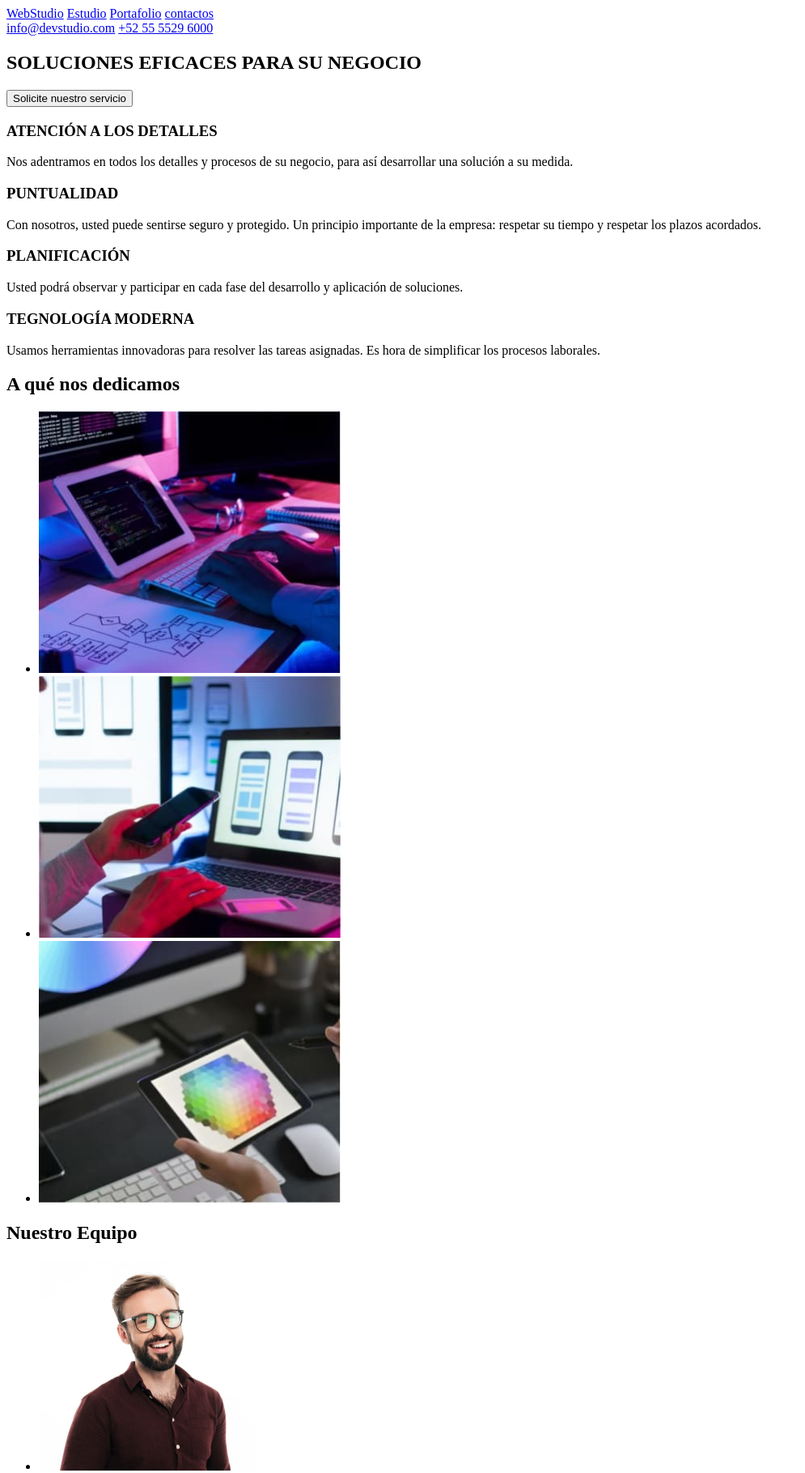
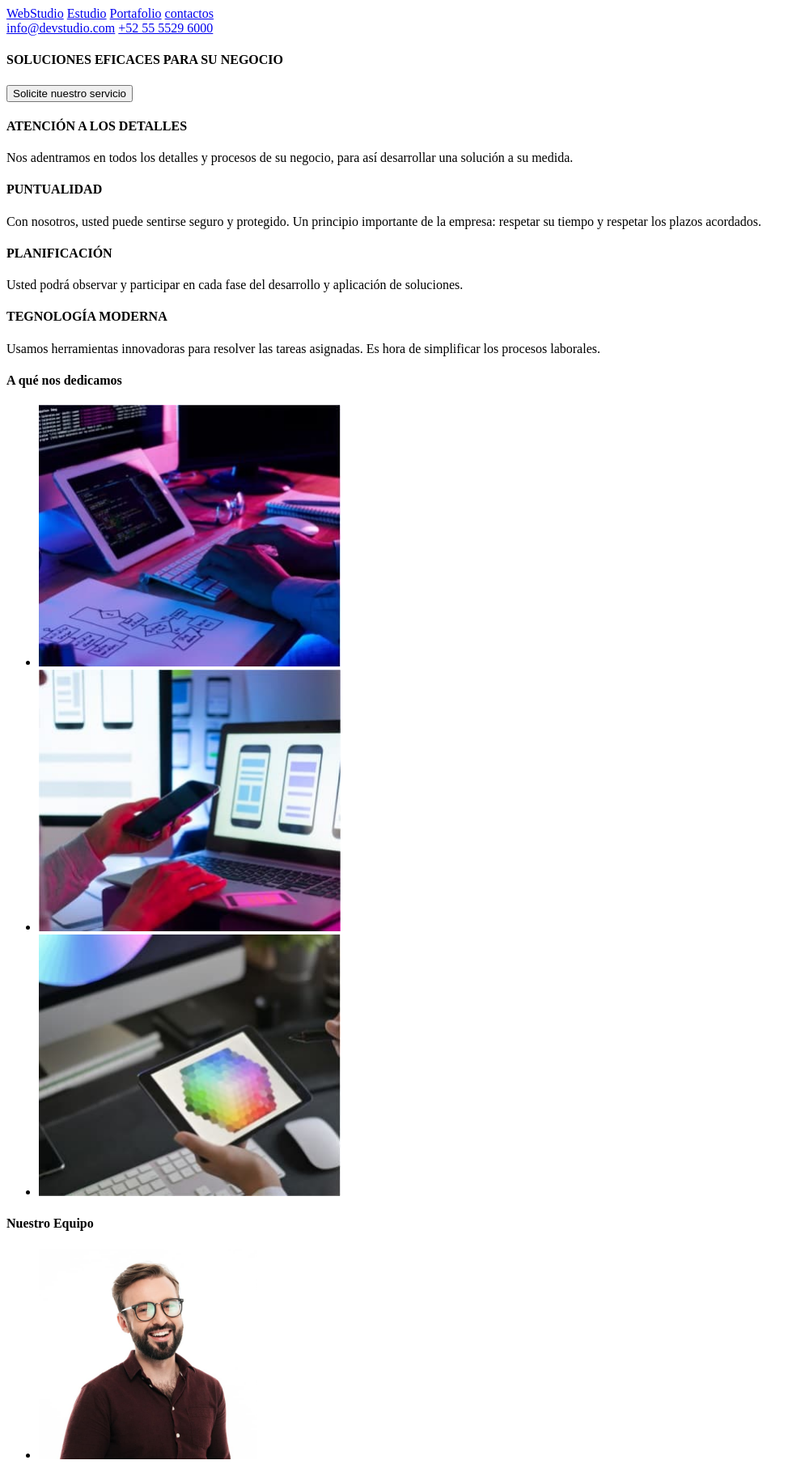
Before and after one commit to daduque83/Goit-markup-hw-01-final, a plain HTML site: page index.html in a window 1280 px wide. Shown: the top 1819 px of the page at 81% size, without its empty margins (0-995 px from the left). Drawn offline with Linux system fonts and the light colour scheme.

Commit message:
actualizar

```diff
--- a/index.html
+++ b/index.html
@@ -5,6 +5,7 @@
     <meta name="viewport" content="width=device-width, initial-scale=1" />
     <title>WebStudio</title>
   </head>
+  <main>
   <body>
     <header>
       <nav>
@@ -17,19 +18,19 @@
       <a href="+525555296000">+52 55 5529 6000</a>
     </header>
     <section>
-      <h1>SOLUCIONES EFICACES PARA SU NEGOCIO</h1>
+      <h4>SOLUCIONES EFICACES PARA SU NEGOCIO</h4>
       <input type="button" value="Solicite nuestro servicio" />
     </section>
     <section>
       <div>
-        <h3>ATENCIÓN A LOS DETALLES</h3>
+        <h4>ATENCIÓN A LOS DETALLES</h4>
         <p>
           Nos adentramos en todos los detalles y procesos de su negocio, para
           así desarrollar una solución a su medida.
         </p>
       </div>
       <div>
-        <h3>PUNTUALIDAD</h3>
+        <h4>PUNTUALIDAD</h4>
         <p>
           Con nosotros, usted puede sentirse seguro y protegido. Un principio
           importante de la empresa: respetar su tiempo y respetar los plazos
@@ -37,20 +38,20 @@
         </p>
       </div>
       <div>
-        <h3>PLANIFICACIÓN</h3>
+        <h4>PLANIFICACIÓN</h4>
         <p>
           Usted podrá observar y participar en cada fase del desarrollo y
           aplicación de soluciones.
         </p>
       </div>
       <div>
-        <h3>TEGNOLOGÍA MODERNA</h3>
+        <h4>TEGNOLOGÍA MODERNA</h4>
         <p>
           Usamos herramientas innovadoras para resolver las tareas asignadas. Es
           hora de simplificar los procesos laborales.
         </p>
       </div>
-      <h2>A qué nos dedicamos</h2>
+      <h4>A qué nos dedicamos</h4>
       <ul>
         <li>
           <img
@@ -79,7 +80,7 @@
       </ul>
     </section>
     <section>
-      <h2>Nuestro Equipo</h2>
+      <h4>Nuestro Equipo</h4>
       <ul>
         <li>
           <img
@@ -88,7 +89,7 @@
             width="270"
             height="260"
           />
-          <h3>Andrés Cubo</h3>
+          <h4>Andrés Cubo</h4>
           <p>Diseñador de Productos</p>
         </li>
         <li>
@@ -98,7 +99,7 @@
             width="270"
             height="260"
           />
-          <h3>Carla Palacios</h3>
+          <h4>Carla Palacios</h4>
           <p>Desarrolladora Frontend</p>
         </li>
         <li>
@@ -108,7 +109,7 @@
             width="270"
             height="260"
           />
-          <h3>Mario Dorado</h3>
+          <h4>Mario Dorado</h4>
           <p>Marketing</p>
         </li>
         <li>
@@ -118,12 +119,12 @@
             width="270"
             height="260"
           />
-          <h3>Pablo Mijangos</h3>
+          <h4>Pablo Mijangos</h4>
           <p>Diseñador IU</p>
         </li>
       </ul>
     </section>
-
+    </main>
     <footer>
       <h4>WebStudio</h4>
       <address>
```
